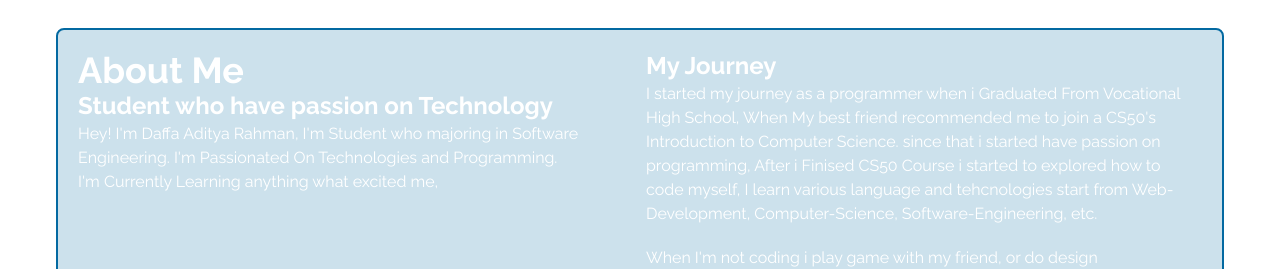
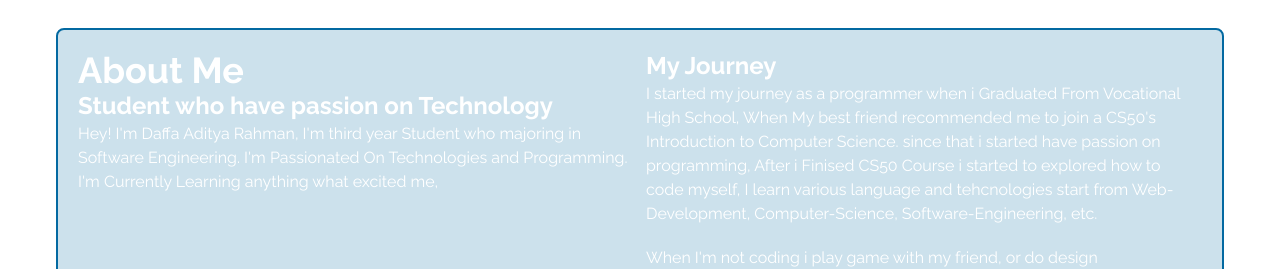
Before and after one commit to DaffaAdityaDev/portofolioDaffaAditya, a Next.js app: page / in a window 1280 px wide. Shown: the part 840-1109 px from the top of the page. Built offline with nearby package versions, Linux system fonts and the light colour scheme.

Commit message:
update readme

```diff
--- a/components/AboutMe/index.tsx
+++ b/components/AboutMe/index.tsx
@@ -9,7 +9,7 @@ const AboutMe:NextPage = () => {
         <h2 className='text-4xl font-bold'>About Me</h2>
         <h1 className='text-2xl font-bold pr-3'>Student who have passion on Technology</h1>
         <p className='text-1xl font-normal pb-5'>Hey! I&apos;m Daffa Aditya Rahman, I&apos;m
-        Student who majoring in Software Engineering. I&apos;m
+          third year Student who majoring in Software Engineering. I&apos;m
           Passionated On Technologies and Programming. <br/>
           I&apos;m Currently Learning anything what excited me,
         </p>
```
